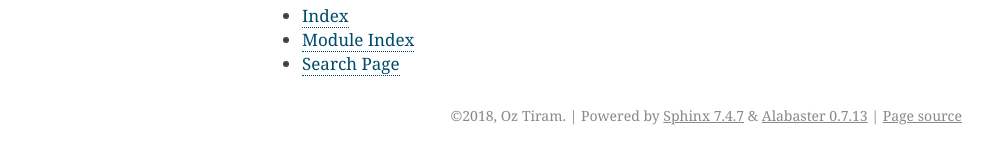
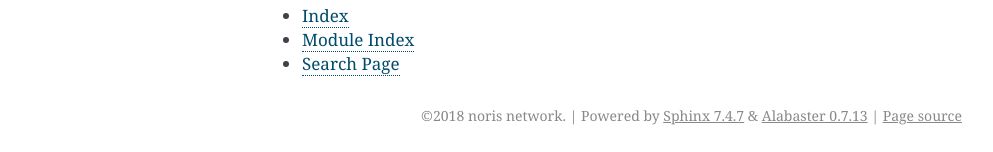
Before and after one commit to noris-network/koris, a Sphinx documentation site: the page built from docs/index.rst, in a window 1280 px wide. Shown: the part 800-952 px from the top of the page, without its empty margins (148-1141 px from the left). Built offline with Sphinx 7.4.7, drawn with Linux system fonts in a browser that asks for light colours; pages that are not in the unit, such as notebooks, are missing from menus; the version number is read from the project's files by our own code.

```diff
--- /dev/null
+++ b/docs/_static/custom.js
@@ -0,0 +1 @@
+console.log("hello")
--- a/docs/conf.py
+++ b/docs/conf.py
@@ -51,8 +51,8 @@ master_doc = 'index'
 
 # General information about the project.
 project = u'koris'
-copyright = u"2018, Oz Tiram"
-author = u"Oz Tiram"
+copyright = u"2018 noris network"
+author = u"koris authors"
 
 # The version info for the project you're documenting, acts as replacement
 # for |version| and |release|, also used in various other places throughout
@@ -161,3 +161,11 @@ texinfo_documents = [
      'One line description of project.',
      'Miscellaneous'),
 ]
+
+
+#html_context = {
+#    'script_files': ['_static/custom.js'],
+#}
+
+def setup(app):
+    app.add_javascript('custom.js')
```
